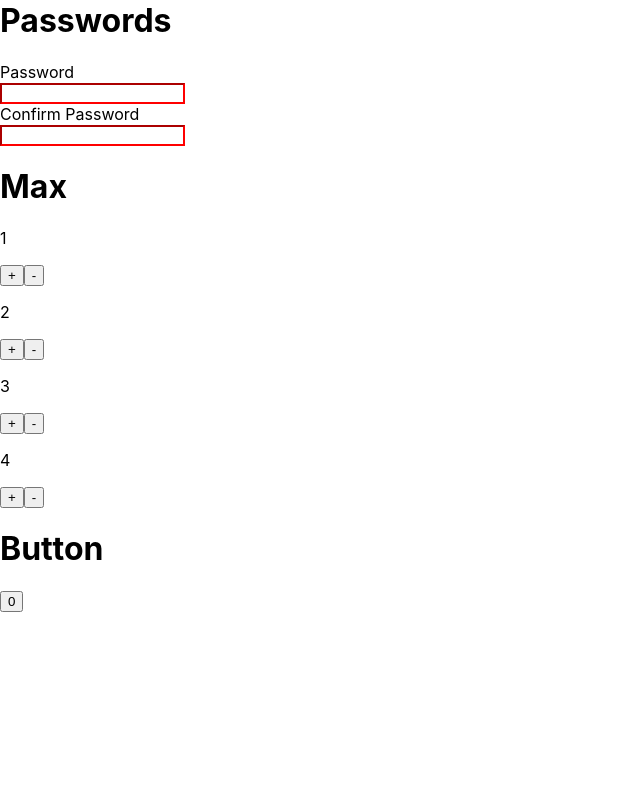
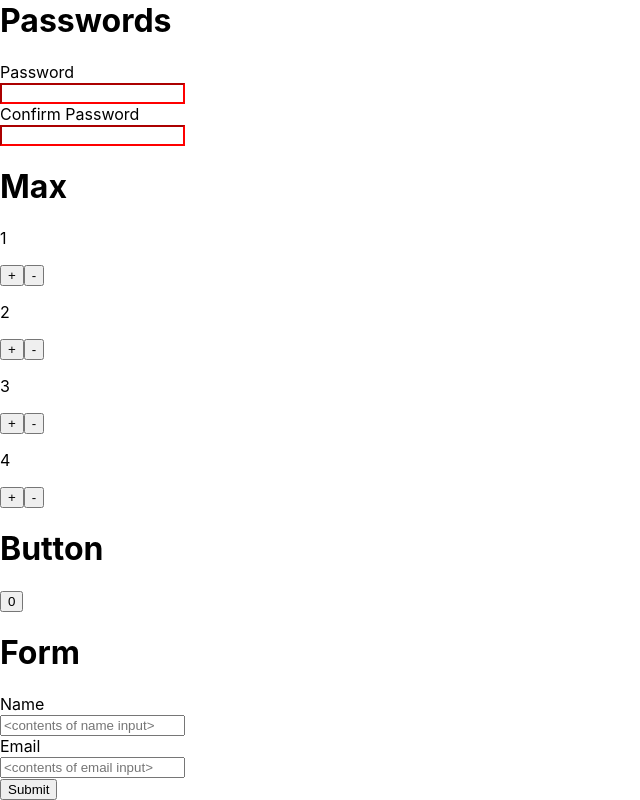
Before and after one commit to Timothy-Merchant/Week10ReactChallenges, a React (Create React App) app: page / in a window 1280 px wide. Shown: the part 420-1220 px from the top of the page, without its empty margins (0-640 px from the left). Before the commit the page ends 1032 px from the top, so only its background shows below. Built offline with nearby package versions, Linux system fonts and the light colour scheme.

Commit message:
completed challenge 02 of passing up

```diff
--- a/src/App.js
+++ b/src/App.js
@@ -2,7 +2,8 @@ import './App.css';
 import Squares from './components/squares/Squares';
 import SignUp from './components/passwords/SignUp';
 import Max from './components/counters/Max';
-import Button from './components/Day01Afternoon/Button';
+import Button from './components/button/Button';
+import Form from './components/form/Form';
 
 function App() {
   return (
@@ -10,7 +11,8 @@ function App() {
       <Squares color="hotpink" />
       <SignUp minimumLength={12} />
       <Max count={[1, 2, 3, 4]} />
-      <Button handleUpdate={ (value) => console.log(value) } />
+      <Button handleUpdate={(value) => console.log(value)} />
+      <Form handleSubmit={(value) => console.log(value)} />
     </>
   );
 }
--- /dev/null
+++ b/src/components/form/Form.js
@@ -0,0 +1,54 @@
+import { Component } from "react";
+
+class Form extends Component {
+    constructor(props) {
+
+        super(props)
+
+        this.state = {
+            name: "",
+            email: "",
+        }
+
+        this.handleClick = this.handleClick.bind(this)
+        this.handleNameChange = this.handleNameChange.bind(this)
+        this.handleEmailChange = this.handleEmailChange.bind(this)
+    }
+
+    handleNameChange(e) {
+        this.setState({ name: e.currentTarget.value })
+    }
+
+    handleEmailChange(e) {
+        this.setState({ email: e.currentTarget.value })
+    }
+
+    handleClick() {
+        this.setState({
+            name: "",
+            email: ""
+        })
+        this.props.handleSubmit({ ...this.state });
+    }
+
+    render() {
+        return (
+            <>
+                <h1>Form</h1>
+                <div className="form-group">
+                    <label>Name</label>
+                    <br></br>
+                    <input onChange={this.handleNameChange} placeholder="<contents of name input>" className="form-control" id="name" name="name" type="text" value={this.state.name} />
+                </div>
+                <div className="form-group">
+                    <label>Email</label>
+                    <br></br>
+                    <input onChange={this.handleEmailChange} placeholder="<contents of email input>" className="form-control" id="email" email="email" type="text" value={this.state.email} />
+                </div>
+                <button type="submit" onClick={this.handleClick}>Submit</button>
+            </>
+        )
+    }
+}
+
+export default Form;
```
Also changed, not shown: src/components/button/Button.js (renamed from src/components/Day01Afternoon/Button.js).
